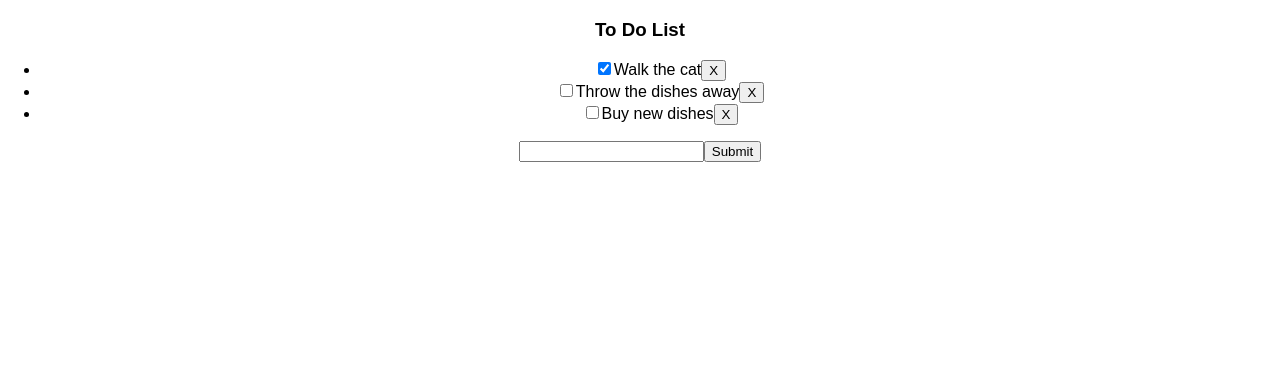
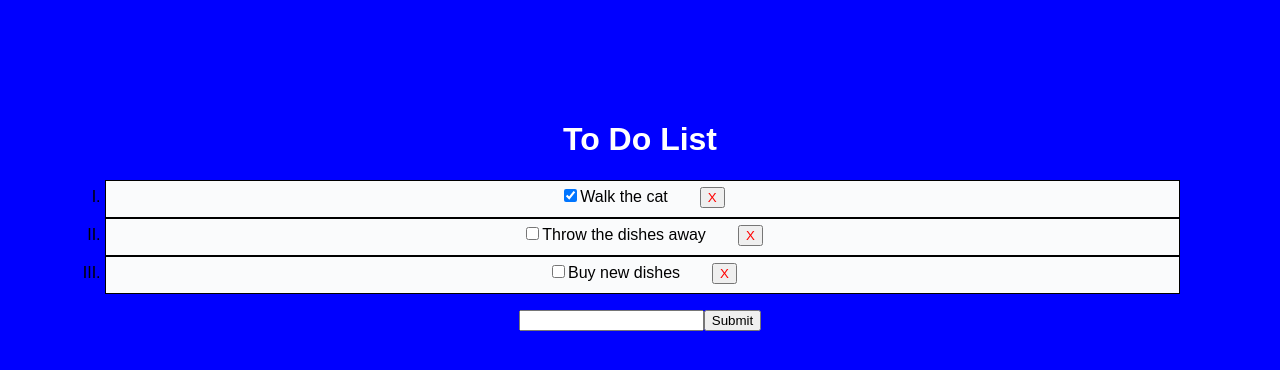
Before and after one commit to koopcodes/react-to-do, a React (Create React App) app: page / in a window 1280 px wide. Shown: the top 370 px of the page. Built offline with nearby package versions, Linux system fonts and the light colour scheme.

Commit message:
Assignment 8 - ToDo List Events COMPLETE

```diff
--- a/src/App.js
+++ b/src/App.js
@@ -42,8 +42,8 @@ class App extends Component {
     render() {
         return (
             <div className="App">
-                <h3>To Do List</h3>
-                <ul>
+                <h1>To Do List</h1>
+                <ol>
                     {this.state.todos.map((todo, index) =>
                         <ToDo
                             key={index}
@@ -53,7 +53,7 @@ class App extends Component {
                             deleteTodo={() => this.deleteTodo(index)}
                         />
                     )}
-                </ul>
+                </ol>
                 <form onSubmit={(e) => this.handleSubmit(e)} >
                     <input type="text" value={this.state.newTodoDescription} onChange={(e) => this.handleChange(e)} />
                     <input type="submit" />
--- a/src/index.css
+++ b/src/index.css
@@ -1,5 +1,34 @@
 body {
   margin: 0;
-  padding: 0;
+  padding: 100px;
   font-family: sans-serif;
+  background: blue;
 }
+
+ol {
+    list-style-type: upper-roman;
+    list-style-position: outside;
+    color: white;
+    padding: 0;
+    background: blue;
+}
+
+button {
+    align-content: center;
+    margin: 0rem 0rem 0.25rem 2rem;
+    color: red;
+}
+
+li {
+    background: #fafbfc;
+    padding: 5px;
+    margin-left: 5px;
+    padding: 5px;
+    border: 1px solid rgb(0, 0, 0);
+    color: rgb(0, 0, 0);
+}
+
+h1 {
+    color:white;
+    background: blue;
+}
```
